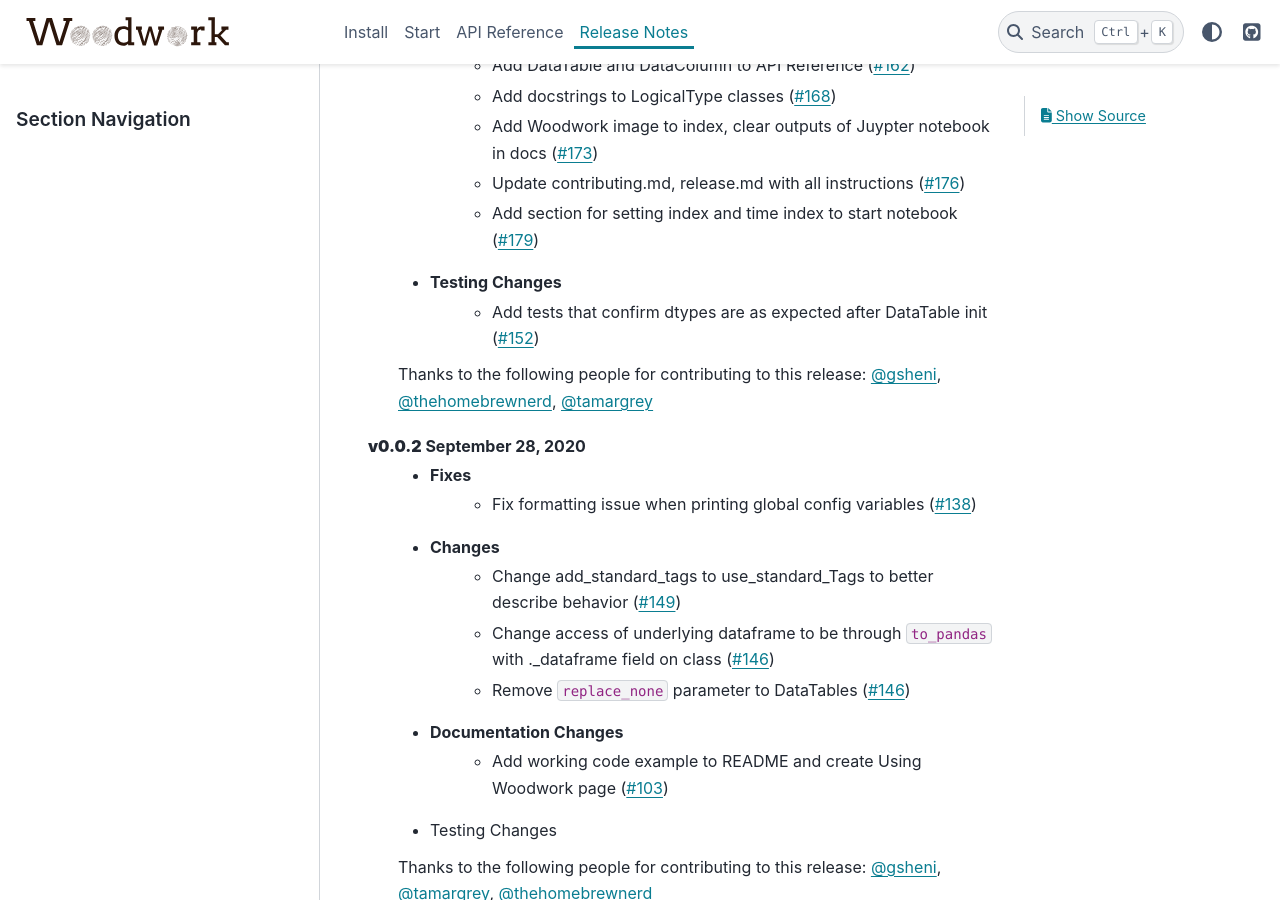
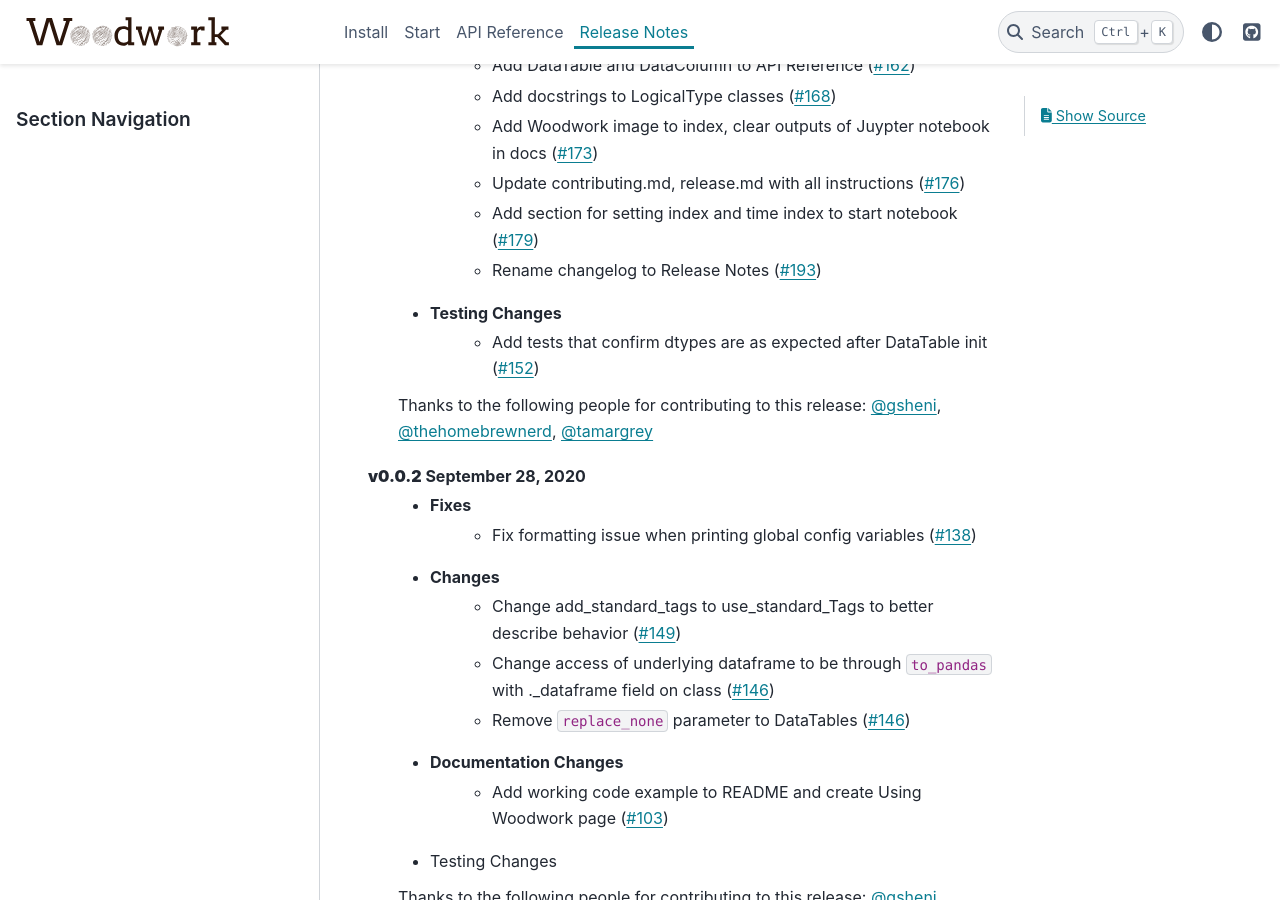
Before and after one commit to alteryx/woodwork, a Sphinx documentation site: the page built from docs/source/release_notes.rst, in a window 1280 px wide and 900 px high, scrolled down 851 px. Built offline with Sphinx 7.4.7 and the PyData theme 0.15.4, drawn with Linux system fonts in a browser that asks for light colours; comment, search, counter and statistics services are not loaded.

Commit message:
update release notes

```diff
--- a/docs/source/release_notes.rst
+++ b/docs/source/release_notes.rst
@@ -21,6 +21,7 @@ Release Notes
         * Add Woodwork image to index, clear outputs of Juypter notebook in docs (:pr:`173`)
         * Update contributing.md, release.md with all instructions (:pr:`176`)
         * Add section for setting index and time index to start notebook (:pr:`179`)
+        * Rename changelog to Release Notes (:pr:`193`)
     * Testing Changes
         * Add tests that confirm dtypes are as expected after DataTable init (:pr:`152`)
 
```
